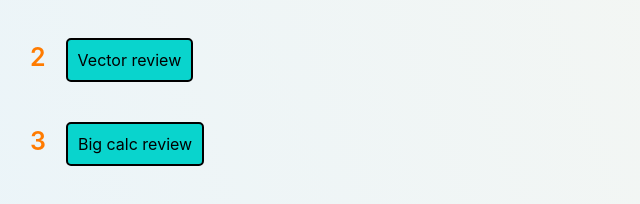
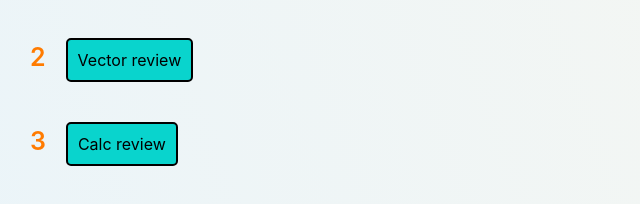
Before and after one commit to JRFink/jrfphyspagesnew, a Next.js app: page /education/gp1 in a window 1280 px wide. Shown: the part 1546-1750 px from the top of the page, without its empty margins (0-640 px from the left). Built offline with nearby package versions, Linux system fonts and the light colour scheme.

Commit message:
Update index.tsx

```diff
--- a/pages/education/gp1/index.tsx
+++ b/pages/education/gp1/index.tsx
@@ -84,7 +84,7 @@ const Gp1 = () => {
             <p className={style.numberLink}>
                 3
             </p>
-            <Link href="/education/gp1/calc" className={style.generalLink}>Big calc review</Link><br></br>
+            <Link href="/education/gp1/calc" className={style.generalLink}>Calc review</Link><br></br>
             <br></br>
             <p className={style.numberLink}>
                 4
```
